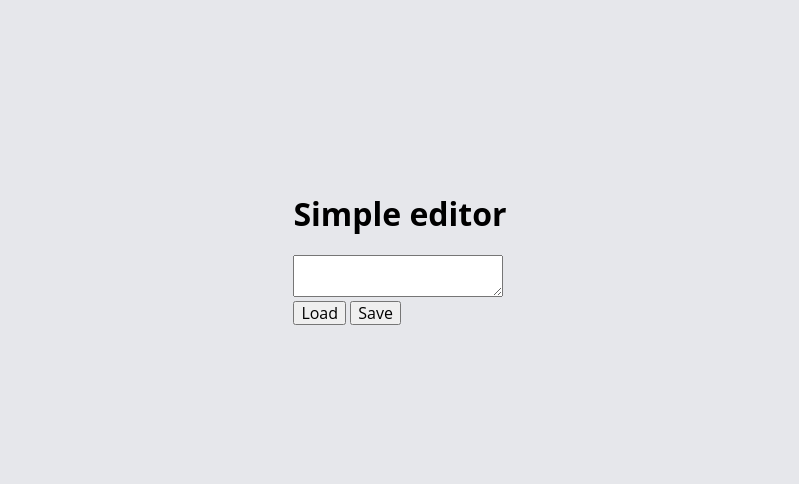
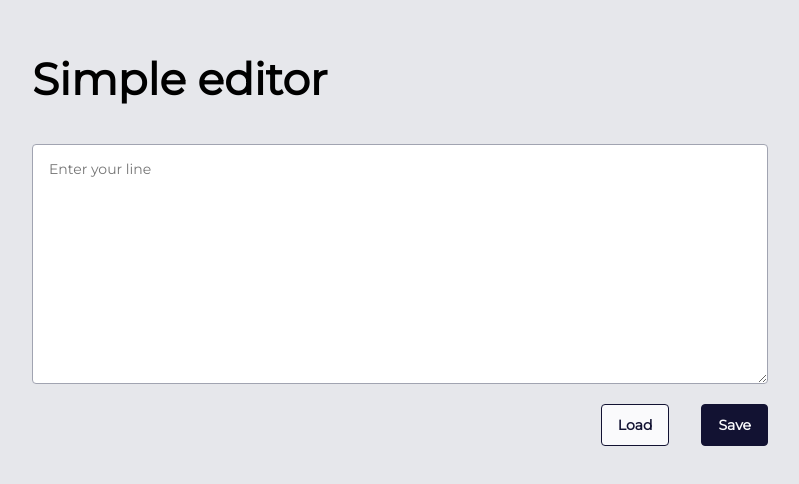
Before and after one commit to Damianbaba/simple-editor, a website built with webpack: page src/pages/index.html in a window 1280 px wide. Shown: the part 150-634 px from the top of the page, without its empty margins (240-1039 px from the left). Built offline with nearby package versions, Linux system fonts and the light colour scheme.

Commit message:
add new scss style

```diff
--- a/src/pages/index.html
+++ b/src/pages/index.html
@@ -73,10 +73,11 @@
   <main class="editor">
     <h1 class="editor__header">Simple editor</h1>
     <form class="form">
-      <textarea class="form__textarea"></textarea>
+      <textarea aria-label="Enter your line" class="form__textarea textarea--js"
+        placeholder="Enter your line"></textarea>
       <div class="form__buttons">
-        <button class="button">Load</button>
-        <button class="button button--save">Save</button>
+        <button class="button load--js">Load</button>
+        <button class="button button--save save--js">Save</button>
       </div>
     </form>
   </main>
--- a/src/scss/main.scss
+++ b/src/scss/main.scss
@@ -2,6 +2,13 @@
 @import url('https://fonts.googleapis.com/css2?family=Montserrat&family=Nunito+Sans&display=swap');
 @import "_variables";
 
+html {
+  box-sizing: border-box;
+}
+
+*,*::before, *::after {
+  box-sizing: inherit;
+}
 
 body {
   background: #E6E7EB;
@@ -10,5 +17,48 @@ body {
   align-items: center;
   justify-content: center;
   min-height: 100vh;
-  font-family: 'Open Sans';
+  font-family: 'Montserrat';
 }
+
+
+.editor{
+  width: 100%;
+  max-width: 736px;
+  &__header{
+    font-size: 44px;
+    margin: 0 0 40px;
+  }
+}
+
+.form {
+  &__buttons{
+    margin: 16px 0 0 0;
+    display: flex;
+    justify-content: flex-end;
+  }
+  &__textarea{
+    width: 100%;
+    min-height: 240px;
+    padding: 16px;
+    font-size: 14px;
+    border: 1px solid #A1A4B1;
+    border-radius: 4px;
+  }
+}
+
+.button {
+  font-weight: 600;
+  font-size: 14px;
+  line-height: 16px;
+  color: #121232;
+  background: #fafafc;
+  border: 1px solid #121232;
+  border-radius: 4px;
+  padding: 12px 16px;
+  &--save{
+    margin-left: 32px;
+    color: #fafafc;
+  background: #121232;
+  border: 1px solid #121232;
+  }
+}
```
